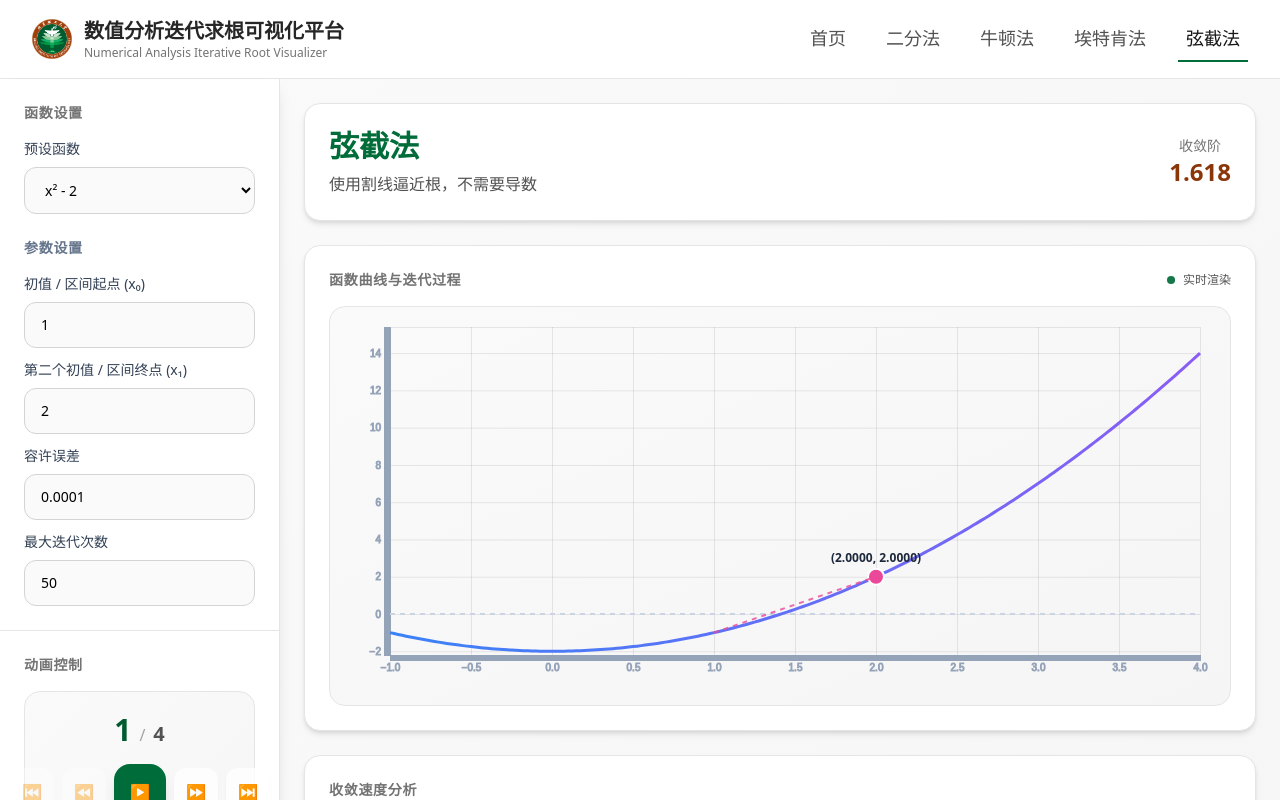
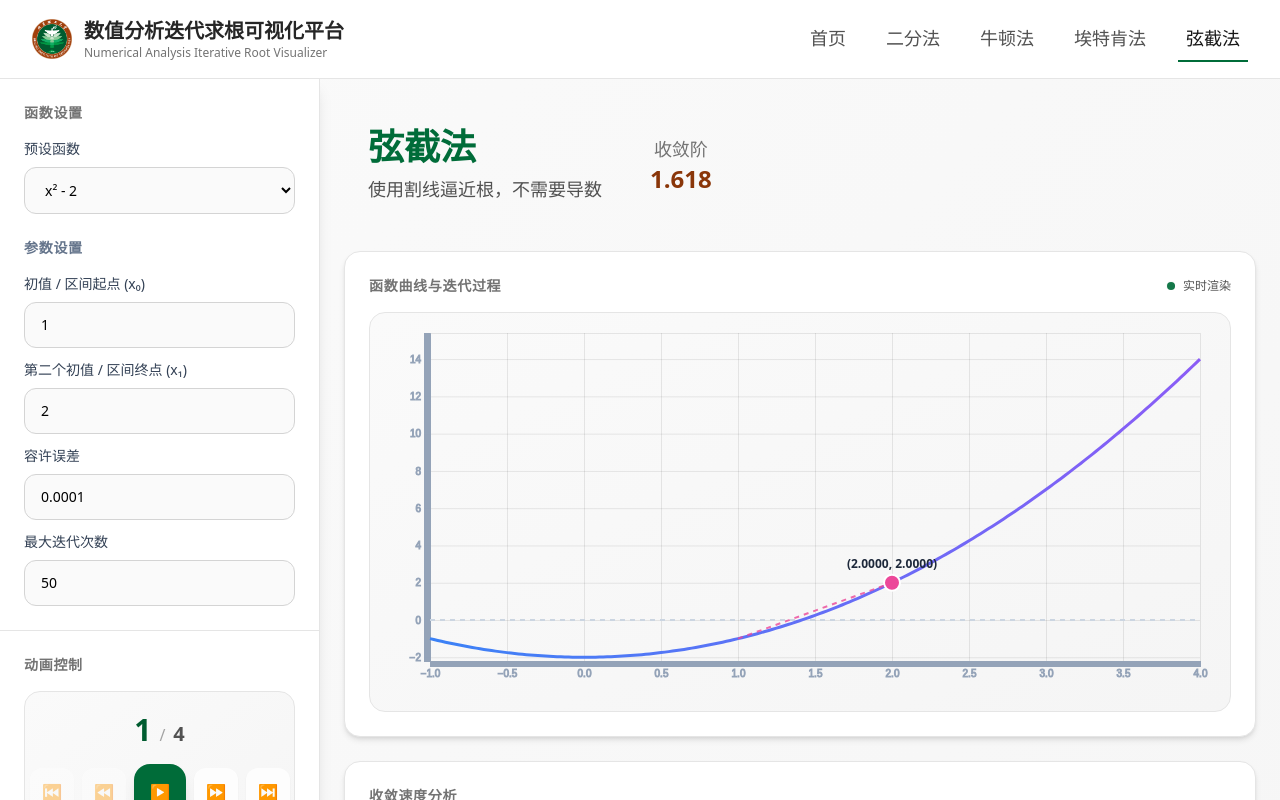
Before and after one commit to Sophie618/numerical-analysis-platform, a React (Vite) app in the folder numerical-visualizer/: page /secant in a window 1280 px wide. Shown: the top 800 px of the page. Built offline with nearby package versions, Linux system fonts and the light colour scheme.

Commit message:
feat:set all status as a selected result but do not initialize again.

```diff
--- a/numerical-visualizer/src/App.jsx
+++ b/numerical-visualizer/src/App.jsx
@@ -5,9 +5,11 @@ import BisectionPage from './pages/BisectionPage';
 import NewtonPage from './pages/NewtonPage';
 import AitkenPage from './pages/AitkenPage';
 import SecantPage from './pages/SecantPage';
+import { SettingsProvider } from './context/SettingsContext';
 
 function App() {
   return (
+    <SettingsProvider>
       <Router>
         <div className="min-h-screen bg-neutral-50">
           <Header />
@@ -20,6 +22,7 @@ function App() {
           </Routes>
         </div>
       </Router>
+    </SettingsProvider>
   );
 }
 
--- a/numerical-visualizer/src/components/DataTable.jsx
+++ b/numerical-visualizer/src/components/DataTable.jsx
@@ -81,8 +81,6 @@ function DataTable({ history, currentStep, method }) {
 
   const renderRows = () => {
     return history.map((item, index) => {
-      const isActive = index === currentStep;
-
       const cells = (() => {
         switch (method) {
           case 'Bisection':
--- /dev/null
+++ b/numerical-visualizer/src/context/SettingsContext.jsx
@@ -0,0 +1,41 @@
+import { createContext, useContext, useState } from 'react';
+import { PRESET_FUNCTIONS } from '../algorithms';
+
+const SettingsContext = createContext();
+
+export function SettingsProvider({ children }) {
+  const [currentFunction, setCurrentFunction] = useState({
+    f: PRESET_FUNCTIONS[0].f,
+    df: PRESET_FUNCTIONS[0].df,
+    expression: PRESET_FUNCTIONS[0].expression,
+    name: PRESET_FUNCTIONS[0].name
+  });
+
+  const [parameters, setParameters] = useState({
+    x0: 1.0,
+    x1: 2.0,
+    tolerance: 0.0001,
+    maxIterations: 50
+  });
+
+  return (
+    <SettingsContext.Provider
+      value={{
+        currentFunction,
+        setCurrentFunction,
+        parameters,
+        setParameters
+      }}
+    >
+      {children}
+    </SettingsContext.Provider>
+  );
+}
+
+export function useSettings() {
+  const context = useContext(SettingsContext);
+  if (!context) {
+    throw new Error('useSettings must be used within SettingsProvider');
+  }
+  return context;
+}
--- a/numerical-visualizer/src/pages/AlgorithmPage.jsx
+++ b/numerical-visualizer/src/pages/AlgorithmPage.jsx
@@ -5,21 +5,11 @@ import FunctionPlot from '../components/FunctionPlot';
 import ConvergenceChart from '../components/ConvergenceChart';
 import DataTable from '../components/DataTable';
 import ExportButton from '../components/ExportButton';
-import { bisection, newton, aitken, secant, createIterationFunction, PRESET_FUNCTIONS, ALGORITHMS } from '../algorithms';
+import { bisection, newton, aitken, secant, createIterationFunction, ALGORITHMS } from '../algorithms';
+import { useSettings } from '../context/SettingsContext';
 
 function AlgorithmPage({ algorithmKey }) {
-  const [currentFunction, setCurrentFunction] = useState({
-    f: PRESET_FUNCTIONS[0].f,
-    df: PRESET_FUNCTIONS[0].df,
-    expression: PRESET_FUNCTIONS[0].expression,
-    name: PRESET_FUNCTIONS[0].name
-  });
-  const [parameters, setParameters] = useState({
-    x0: 1.0,
-    x1: 2.0,
-    tolerance: 0.0001,
-    maxIterations: 50
-  });
+  const { currentFunction, setCurrentFunction, parameters, setParameters } = useSettings();
   const [result, setResult] = useState(null);
   const [history, setHistory] = useState([]);
   const [currentStep, setCurrentStep] = useState(0);
@@ -28,7 +18,32 @@ function AlgorithmPage({ algorithmKey }) {
 
   const runAlgorithm = useCallback(() => {
     if (!currentFunction.f) return;
+
+    // 参数验证
     try {
+      if (parameters.tolerance <= 0) {
+        alert('容许误差必须大于 0');
+        return;
+      }
+      if (parameters.maxIterations <= 0) {
+        alert('最大迭代次数必须大于 0');
+        return;
+      }
+
+      // 二分法和弦截法需要检查区间
+      if (algorithmKey === 'bisection' || algorithmKey === 'secant') {
+        if (parameters.x0 === parameters.x1) {
+          alert('二分法和弦截法需要两个不同的初值');
+          return;
+        }
+      }
+
+      // 牛顿法需要检查导数
+      if (algorithmKey === 'newton' && !currentFunction.df) {
+        alert('牛顿法需要函数的导数，请选择预设函数或重新输入自定义函数');
+        return;
+      }
+
       let algorithmResult;
       switch (algorithmKey) {
         case 'bisection':
@@ -81,7 +96,7 @@ function AlgorithmPage({ algorithmKey }) {
   return (
     <div className="min-h-screen bg-gradient-to-br from-neutral-50 to-neutral-100">
       <div className="flex">
-        <div className="grid grid-cols-1 lg:grid-cols-[280px_1fr] w-full">
+        <div className="grid grid-cols-1 lg:grid-cols-[320px_1fr] w-full">
           {/* Left Sidebar - Unified Container */}
           <aside className="bg-white min-h-screen shadow-lg border-r border-neutral-200 overflow-y-auto">
             <div>
@@ -149,21 +164,20 @@ function AlgorithmPage({ algorithmKey }) {
           </aside>
 
           {/* Right Panel - Visualizations */}
-          <main className="p-6 space-y-6">
+          <main className="p-6">
+            <div className="max-w-[1400px] mx-auto space-y-6">
               {/* Page Header */}
-            <div className="bg-white rounded-2xl p-6 shadow-md border border-neutral-200">
+              <div className="p-6">
                 <div className="flex items-center gap-12">
-                <div className="flex-1">
-                  <h2 className="text-3xl font-bold text-secondary-500 mb-2">
+                  <div>
+                    <h2 className="text-4xl font-bold text-secondary-500 mb-2">
                       {algorithm.displayName}
                     </h2>
-                  <p className="text-neutral-600">{algorithm.description}</p>
+                    <p className="text-lg text-neutral-600">{algorithm.description}</p>
                   </div>
-                <div className="flex items-center">
-                  <div className="text-center">
-                    <div className="text-sm text-neutral-500">收敛阶</div>
+                  <div className="text-center flex-shrink-0">
+                    <div className="text-lg text-neutral-500">收敛阶</div>
                     <div className="text-2xl font-bold text-primary-600">{algorithm.convergenceOrder}</div>
-                  </div>
                   </div>
                 </div>
               </div>
@@ -181,6 +195,7 @@ function AlgorithmPage({ algorithmKey }) {
                 currentStep={currentStep}
                 method={algorithm.name}
               />
+            </div>
           </main>
         </div>
       </div>
--- a/numerical-visualizer/src/pages/Home.jsx
+++ b/numerical-visualizer/src/pages/Home.jsx
@@ -49,7 +49,7 @@ function Home() {
       {/* Hero Section */}
       <section className="max-w-[1800px] mx-auto px-8 py-16">
         <div className="text-center mb-12">
-          <h1 className="text-5xl font-bold bg-gradient-to-r from-primary-600 to-secondary-600 bg-clip-text text-transparent mb-4">
+          <h1 className="text-5xl font-bold bg-secondary-600  bg-clip-text text-transparent mb-4">
             探索数值分析迭代求根方法
           </h1>
           <p className="text-xl text-neutral-600 mb-8">
```
Lines whose indentation alone changed are shown as unchanged.
